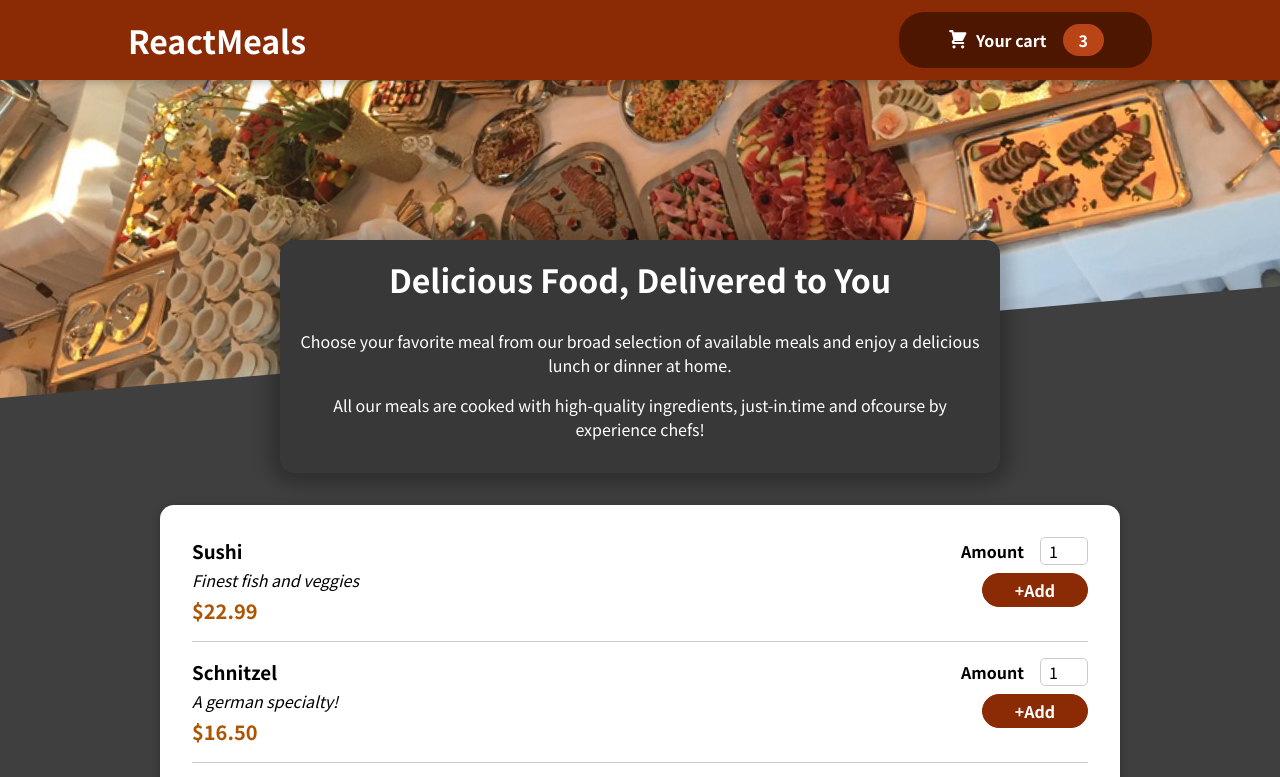
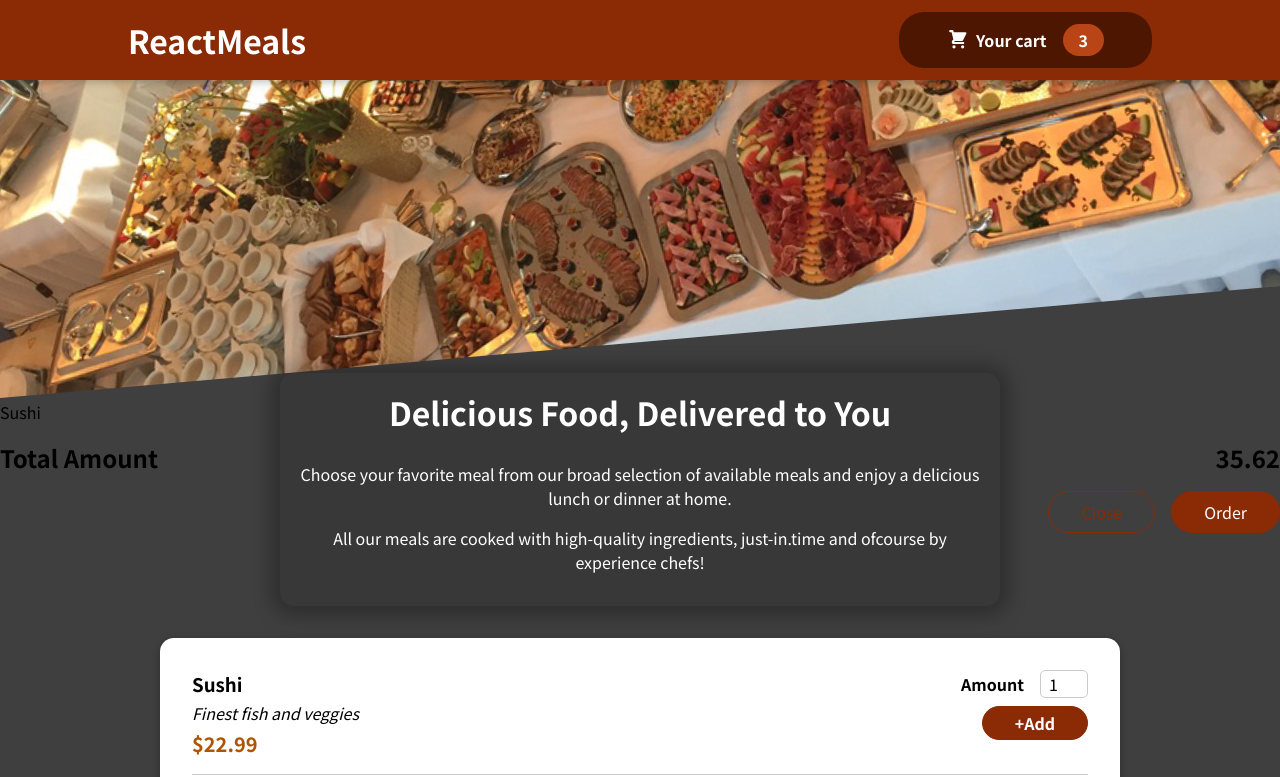
Before and after one commit to Monakhrsn/The-food-order-app, a React (Create React App) app: page / in a window 1280 px wide. Shown: the top 777 px of the page. Built offline with nearby package versions, Linux system fonts and the light colour scheme.

Commit message:
Refactor, developing cart component

```diff
--- a/src/components/Cart/Cart.jsx
+++ b/src/components/Cart/Cart.jsx
@@ -1,13 +1,24 @@
+import classes from './Cart.module.css';
+
 const Cart = props => {
     console.log(props.show)
+    const cartItems = <ul className={classes['cart-items']}>
+        {[
+            {id: 'c1', name: 'Sushi', amount: 2, price: 12.99}
+        ].map((item) => <li>{item.name}</li>)}
+    </ul>
     return (
-        props.show ?
-        <ul >
-            <li>First chosen meal example <span>-+ btn</span></li>
-            <li>Second chosen meal example <span>-+ btn</span></li>
-            <li>Third chosen meal example <span>-+ btn</span></li>
-        </ul>
-        : null
+        <div>
+            {cartItems}
+            <div className={classes.total}>
+                <span>Total Amount</span>
+                <span>35.62</span>
+            </div>
+            <div className={classes.actions}>
+                <button className={classes['button--alt']}>Close</button>
+                <button className={classes.button}>Order</button>
+            </div>
+        </div>
     )
 }
 
--- /dev/null
+++ b/src/components/Cart/Cart.module.css
@@ -0,0 +1,46 @@
+.cart-items {
+    list-style: none;
+    margin: 0;
+    padding: 0;
+    max-height: 20rem;
+    overflow: auto;
+  }
+
+  .total {
+    display: flex;
+    justify-content: space-between;
+    align-items: center;
+    font-weight: bold;
+    font-size: 1.5rem;
+    margin: 1rem 0;
+  }
+
+  .actions {
+    text-align: right;
+  }
+
+  .actions button {
+    font: inherit;
+    cursor: pointer;
+    background-color: transparent;
+    border: 1px solid #8a2b06;
+    padding: 0.5rem 2rem;
+    border-radius: 25px;
+    margin-left: 1rem;
+  }
+
+  .actions button:hover,
+  .actions button:active {
+    background-color: #5a1a01;
+    border-color: #5a1a01;
+    color: white;
+  }
+
+  .actions .button--alt {
+    color: #8a2b06;
+  }
+
+  .actions .button {
+    background-color: #8a2b06;
+    color: white;
+  }
--- a/src/components/Layout/HeaderCartButton.jsx
+++ b/src/components/Layout/HeaderCartButton.jsx
@@ -6,7 +6,8 @@
     const [showOrderedList, setShowOrderedList] = useState(false);
 
     const showOrderedMealsHandler = () => {
-        setShowOrderedList(true);
+      setShowOrderedList(true);
+      console.log(showOrderedList)
     }
   return (
     <button onClick={showOrderedMealsHandler} className={classes.button}>
```
